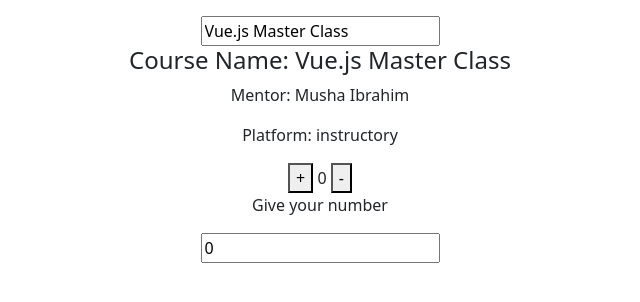
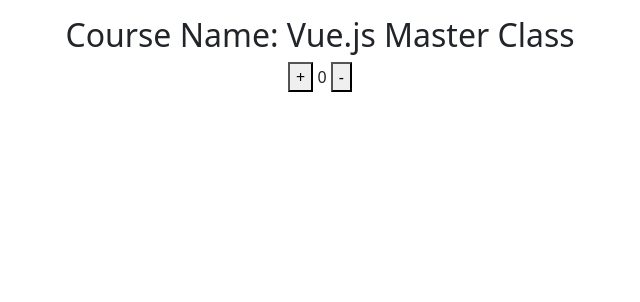
Before and after one commit to pobitrodeb/vue.js_master, a Vue app in the folder first_project/: page / in a window 1280 px wide. Shown: the top 302 px of the page, without its empty margins (320-960 px from the left). Built offline with nearby package versions, Linux system fonts and the light colour scheme.

Commit message:
basic function delcear

```diff
--- a/first_project/src/App.vue
+++ b/first_project/src/App.vue
@@ -1,26 +1,30 @@
+// Methods -function way
 <template>
-  <input type="text" v-model="course.name">
-  <h4> Course Name: {{ course.name }}</h4>
-  <p> Mentor: {{ course.mentor }}</p>
-  <p> Platform: {{ course.platform }}</p>
-
-  <button @click="count++"> +</button>
+  <div>
+    <h2> Course Name:  {{ course.name }}</h2>
+    <button @click="increment"> + </button>
     {{ count }}
-  <button @click="count--"> - </button>
-
-   <!-- Two Way Data Binding  -->
-  <p>Give your number </p>
-  <input type="number" v-model="count">
-
+    <button @click="decrement"> - </button>
+  </div>
 </template>
 
-// [ when your data non Primitive Type [object] you use reactive]
+
+
 <script setup>
-import {ref, reactive} from 'vue';
-let count = ref(0);
-let course = reactive({
-      name: "Vue.js Master Class",
-      mentor: "Musha Ibrahim",
-      platform : "instructory",
-    })
+  import {ref, reactive} from 'vue';
+  let count = ref(0);
+  let course = reactive({
+    name: "Vue.js Master Class"
+  })
+
+  function increment()
+  {
+    count.value++
+  }
+
+  function decrement()
+  {
+    count.value--
+  }
+
 </script>
```
